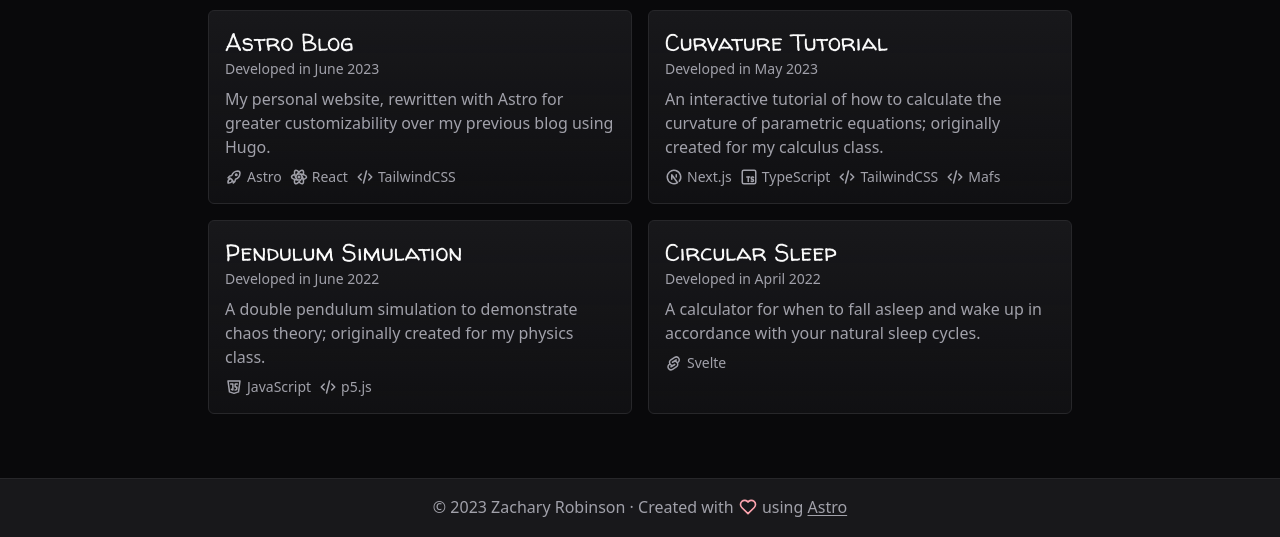
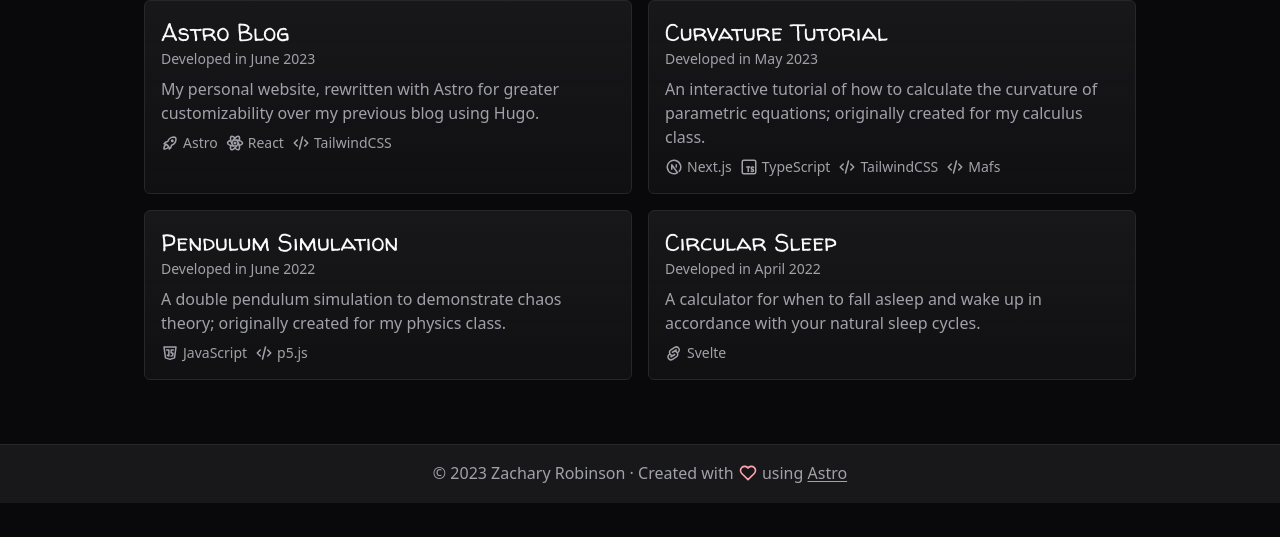
Before and after one commit to zsrobinson/portfolio, an Astro site: page / in a window 1280 px wide. Shown: the part 857-1394 px from the top of the page. After the commit the page ends 1360 px from the top, so only its background shows below. Built offline with nearby package versions, Linux system fonts and the light colour scheme; Astro itself is replaced by a stand-in of ours; some packages are replaced by stand-ins of ours.

Commit message:
widen layout

```diff
--- a/src/components/footer.astro
+++ b/src/components/footer.astro
@@ -7,7 +7,7 @@ const currentYear = new Date().getFullYear();
   class="bg-zinc-200 dark:bg-zinc-900 border-t border-zinc-300 dark:border-zinc-800"
 >
   <div
-    class="max-w-4xl mx-auto justify-between p-4 items-center flex-wrap gap-2 text-zinc-700 dark:text-zinc-400"
+    class="max-w-5xl mx-auto justify-between p-4 items-center flex-wrap gap-2 text-zinc-700 dark:text-zinc-400"
   >
     <p class="text-center">
       © {currentYear} Zachary Robinson · Created with
--- a/src/components/navbar.astro
+++ b/src/components/navbar.astro
@@ -7,7 +7,7 @@ import ThemeIcon from "./theme-icon";
   class="bg-zinc-200 dark:bg-zinc-900 border-b border-zinc-300 dark:border-zinc-800"
 >
   <div
-    class="max-w-4xl mx-auto flex justify-between p-4 items-center flex-wrap gap-2"
+    class="max-w-5xl mx-auto flex justify-between p-4 items-center flex-wrap gap-2"
   >
     <a href="/">
       <h1 class="font-handwriting text-2xl leading-none">Zachary Robinson</h1>
--- a/src/layouts/root.astro
+++ b/src/layouts/root.astro
@@ -43,7 +43,7 @@ const { title, gradientBg = true } = Astro.props;
         <div class="h-96 w-full dark:bg-gradient-to-b from-zinc-900 to-transparent fixed top-0 left-0 -z-10" />
       )
     }
-    <main class="max-w-4xl mx-auto p-4 py-8 min-h-screen">
+    <main class="max-w-5xl mx-auto p-4 py-8 min-h-screen">
       <slot />
     </main>
     <Footer />
```
